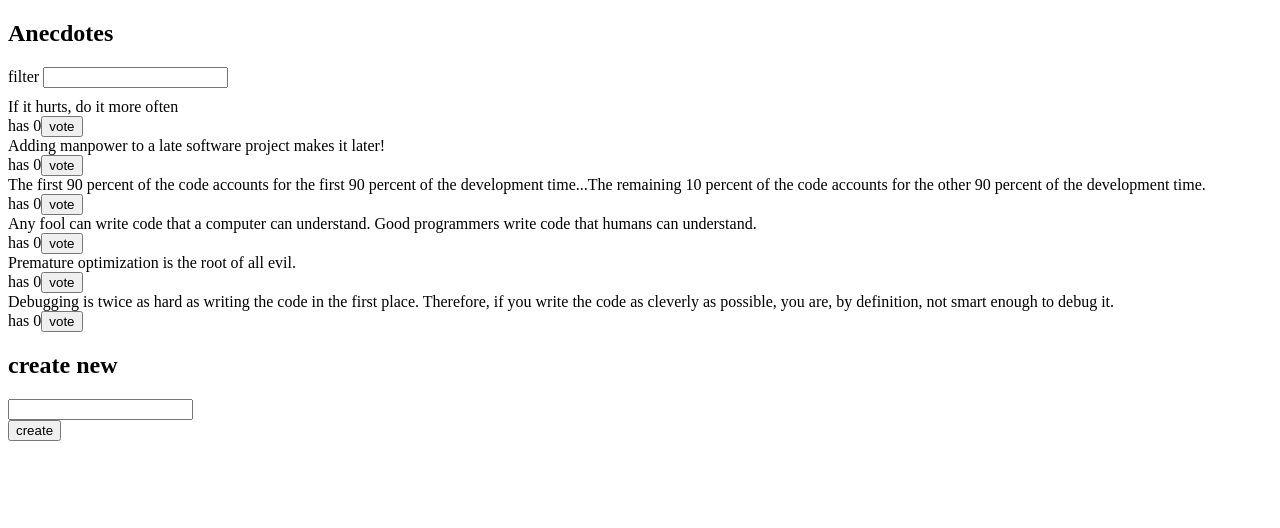
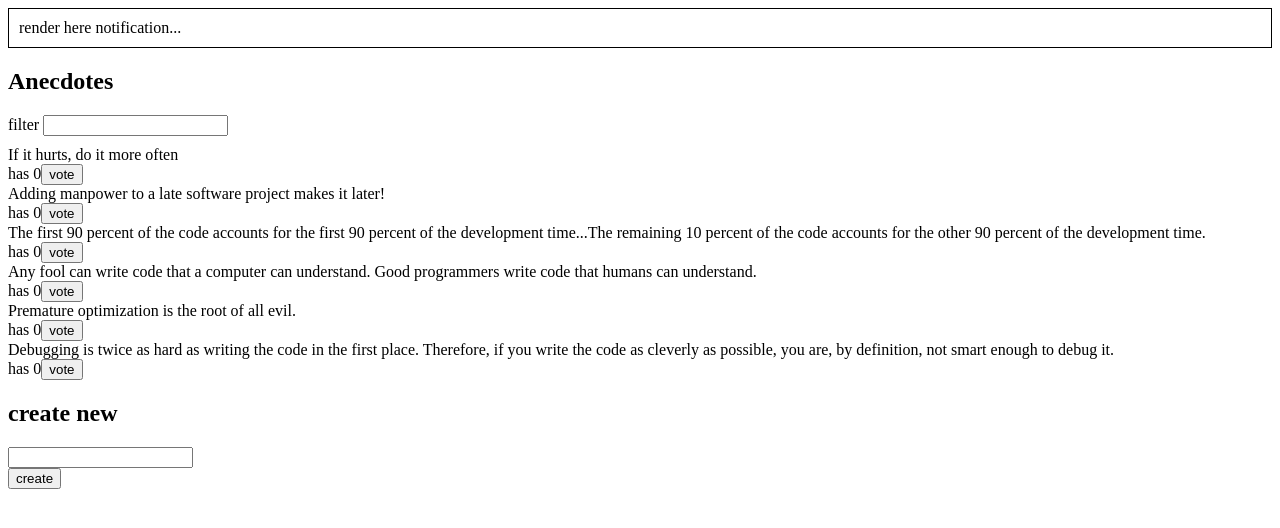
Before and after one commit to anthonydinino/full-stack-open-2024-part6, a React (Vite) app in the folder redux-anecdotes/: page / in a window 1280 px wide. Shown: the top 528 px of the page. Built offline with nearby package versions, Linux system fonts and the light colour scheme; the HTML template or start-up script is replaced by a standard one.

Commit message:
Exercise 6.12 complete

```diff
--- a/redux-anecdotes/src/App.jsx
+++ b/redux-anecdotes/src/App.jsx
@@ -1,10 +1,12 @@
 import AnecdoteForm from "./components/AnecdoteForm";
 import AnecdoteList from "./components/AnecdoteList";
 import Filter from "./components/Filter";
+import Notification from "./components/Notification";
 
 const App = () => {
   return (
     <div>
+      <Notification />
       <h2>Anecdotes</h2>
       <Filter />
       <AnecdoteList />
--- /dev/null
+++ b/redux-anecdotes/src/components/Notification.jsx
@@ -0,0 +1,13 @@
+import { useSelector } from "react-redux";
+
+const Notification = () => {
+  const notification = useSelector((state) => state.notification);
+  const style = {
+    border: "solid",
+    padding: 10,
+    borderWidth: 1,
+  };
+  return <div style={style}>{notification}</div>;
+};
+
+export default Notification;
--- /dev/null
+++ b/redux-anecdotes/src/reducers/notificationReducer.jsx
@@ -0,0 +1,13 @@
+import { createSlice } from "@reduxjs/toolkit";
+
+const notificationSlice = createSlice({
+  name: "notification",
+  initialState: "render here notification...",
+  reducers: {
+    setNotification(state, action) {
+      return action.payload.notification;
+    },
+  },
+});
+export const { setNotification } = notificationSlice.actions;
+export default notificationSlice.reducer;
--- a/redux-anecdotes/src/store.js
+++ b/redux-anecdotes/src/store.js
@@ -2,11 +2,13 @@
 
 import anecdoteReducer from "./reducers/anecdoteReducer";
 import filterReducer from "./reducers/filterReducer";
+import notificationReducer from "./reducers/notificationReducer";
 
 const store = configureStore({
   reducer: {
     anecdotes: anecdoteReducer,
     filter: filterReducer,
+    notification: notificationReducer,
   },
 });
 
```
Also changed, not shown: redux-anecdotes/src/components/Notification.js (deleted, +0 -14 lines).
